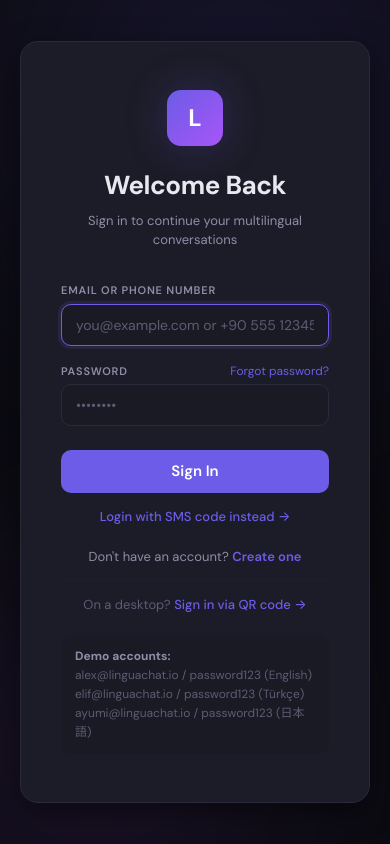
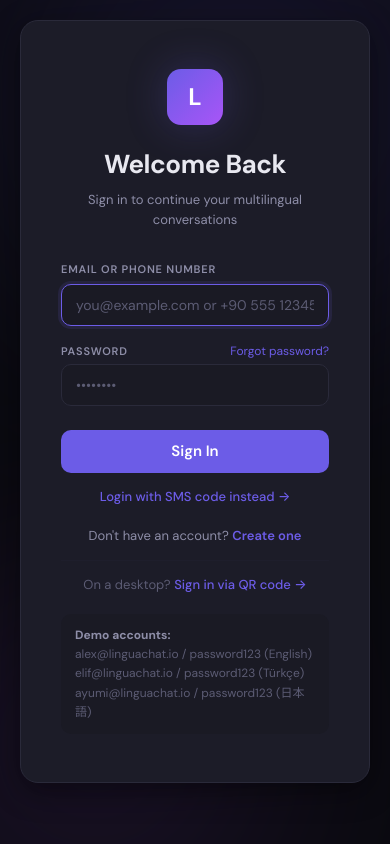
Before and after one commit to ertasmesut71/linguachat, a React (Vite) app in the folder client/: page /login in a window 390 px wide. Built offline with nearby package versions, Linux system fonts and the light colour scheme; no server answers.

Commit message:
fix: auth page scrollable on mobile

```diff
--- a/client/src/styles/globals.css
+++ b/client/src/styles/globals.css
@@ -296,12 +296,13 @@ a:hover {
 /* ─── Auth Layout ─── */
 .auth-page {
   display: flex;
-  align-items: center;
+  align-items: flex-start;
   justify-content: center;
   min-height: 100vh;
   padding: var(--space-xl);
   position: relative;
-  overflow: hidden;
+  overflow-y: auto;
+  overflow-x: hidden;
 }
 
 .auth-orb {
```
